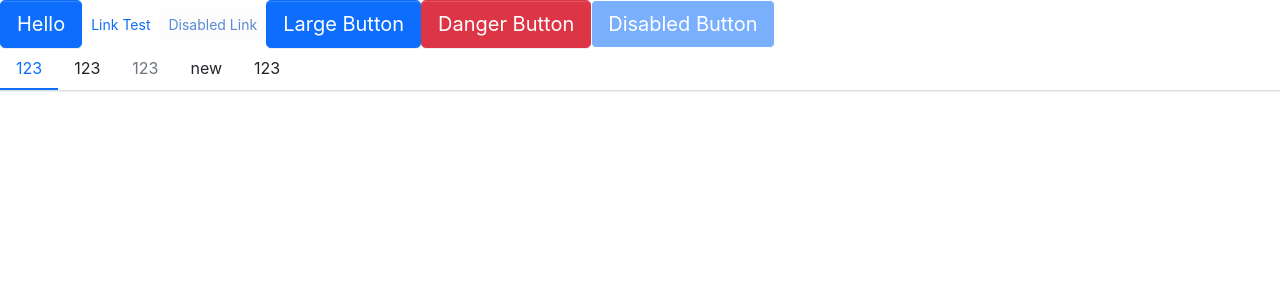
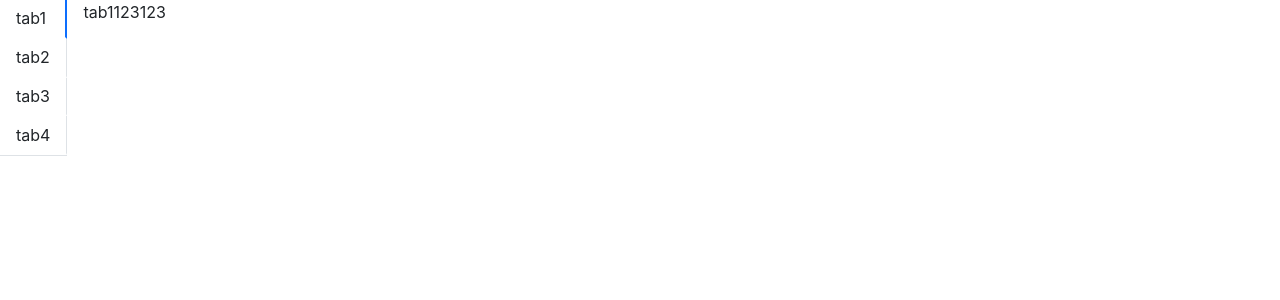
Before and after one commit to odysa/fancyUI, a React (Create React App) app: page / in a window 1280 px wide. Shown: the top 300 px of the page. Built offline with nearby package versions, Linux system fonts and the light colour scheme.

Commit message:
create Tabs and refine style

```diff
--- a/src/App.tsx
+++ b/src/App.tsx
@@ -1,18 +1,20 @@
 /*
  * @Author: Chengxu Bian
  * @Date: 2020-07-06 22:45:08
- * @Last Modified by:   Chengxu Bian
- * @Last Modified time: 2020-07-06 22:45:08
+ * @Last Modified by: Chengxu Bian
+ * @Last Modified time: 2020-07-10 18:36:51
  */
 import React from "react";
 import Button, { ButtonType, ButtonSize } from "./components/Button/button";
 import Menu from "./components/Menu/menu";
 import MenuItem from "./components/Menu/menuItem";
 import SubMenu from "./components/Menu/subMenu";
+import Tab from './components/Tab/tab';
+import TabItem from './components/Tab/tabItem'
 function App() {
   return (
     <div className="App">
-      <header className="App-header">
+      {/* <header className="App-header">
         <Button btnType={ButtonType.Primary} size={ButtonSize.Large}>
           Hello
         </Button>
@@ -43,9 +45,9 @@ function App() {
         >
           Disabled Button
         </Button>
-      </header>
-      <body>
-        <Menu mode="horizontal">
+  </header>*/}
+      {/* <body>
+        <Menu mode="vertical">
           <MenuItem>123</MenuItem>
           <MenuItem>123</MenuItem>
           <MenuItem disabled={true}>123</MenuItem>
@@ -55,7 +57,13 @@ function App() {
           </SubMenu>
           <MenuItem>123</MenuItem>
         </Menu>
-      </body>
+      </body> */}
+      <Tab mode="vertical">
+        <TabItem label="tab1">tab1123123</TabItem>
+        <TabItem label="tab2">tab2</TabItem>
+        <TabItem label="tab3">tab3</TabItem>
+        <TabItem label="tab4">tab4</TabItem>
+      </Tab>
     </div>
   );
 }
--- a/src/components/Menu/_style.scss
+++ b/src/components/Menu/_style.scss
@@ -1,3 +1,9 @@
+/*
+ * @Author: Chengxu Bian
+ * @Date: 2020-07-10 16:51:13
+ * @Last Modified by: Chengxu Bian
+ * @Last Modified time: 2020-07-10 18:34:53
+ */
 .fancy-menu {
   display: flex;
   flex-wrap: wrap;
@@ -87,6 +93,7 @@
   flex-direction: column;
   border-bottom: 0px;
   margin: 10px 20px;
+  width: max-content;
   border-right: $menu-border-width solid $menu-border-color;
   >.menu-item {
     border-left: $menu-item-active-border-width solid transparent;
--- a/src/components/Menu/menu.tsx
+++ b/src/components/Menu/menu.tsx
@@ -30,6 +30,10 @@ interface MenuContext {
 
 export const MenuContext = createContext<MenuContext>({ index: "0" });
 
+/**
+ *
+ * @param props
+ */
 const Menu: React.FC<MenuProps> = (props) => {
   const { className, mode, style, onSelect, defaultIndex, children } = props;
   const [currentIndex, setIndex] = useState(defaultIndex);
--- /dev/null
+++ b/src/components/Tab/_style.scss
@@ -0,0 +1,73 @@
+/*
+ * @Author: Chengxu Bian
+ * @Date: 2020-07-10 17:47:00
+ * @Last Modified by: Chengxu Bian
+ * @Last Modified time: 2020-07-10 18:35:05
+ */
+.fancy-tab {
+  display: flex;
+  list-style: none;
+  flex-wrap: wrap;
+  position: relative;
+  border-bottom: $tab-border-width solid $tab-border-color;
+  padding-left: 0px;
+  .tab-item {
+    border-bottom: $tab-item-active-border-width solid transparent;
+    padding: $tab-item-padding-y $tab-item-padding-x;
+    &:hover,
+    &.is-activated {
+      .tab-title {
+        cursor: pointer;
+      }
+    }
+  }
+}
+
+.tab-horizontal {
+  .tab-item {
+
+    border-bottom: $tab-item-active-border-width solid transparent;
+    padding: $tab-item-padding-y $tab-item-padding-x;
+    &:hover,
+    &.is-activated {
+      border-bottom: $tab-item-active-border-width solid $menu-item-active-color;
+      .tab-title {
+        cursor: pointer;
+      }
+    }
+    .tab-panel {
+      display: none;
+      position: absolute;
+      top: 100%;
+      left: 0;
+      text-align: left;
+      padding-left: $tab-item-padding-x;
+      &.is-opened {
+        display: block;
+      }
+    }
+  }
+}
+
+.tab-vertical {
+  flex-direction: column;
+  width: max-content;
+  >.tab-item {
+
+    border-right: $menu-border-width solid $menu-border-color;
+    &:hover,
+    &.is-activated {
+      border-right: $tab-item-active-border-width solid $menu-item-active-color;
+    }
+    .tab-panel {
+      display: none;
+      padding-left: $tab-item-padding-x;
+      &.is-opened {
+        display: block;
+        position: absolute;
+        left: 100%;
+        top: 0%;
+      }
+    }
+  }
+}
--- /dev/null
+++ b/src/components/Tab/tab.tsx
@@ -0,0 +1,71 @@
+/*
+ * @Author: Chengxu Bian
+ * @Date: 2020-07-10 16:50:59
+ * @Last Modified by: Chengxu Bian
+ * @Last Modified time: 2020-07-10 18:24:43
+ */
+import React, { createContext, useState } from "react";
+import classNames from "classnames";
+import { TabItemProps } from "./tabItem";
+type SelectCallBack = (selectIndex: number) => void;
+type TabMode = "vertical" | "horizontal";
+
+export interface TabProps {
+  defaultIndex?: number;
+  onSelect?: SelectCallBack;
+  className?: string;
+  size?: string;
+  mode?: TabMode;
+}
+
+export interface TabContext {
+  index: number;
+  onSelect?: SelectCallBack;
+}
+
+export const TabContext = createContext<TabContext>({ index: 0 });
+
+const Tab: React.FC<TabProps> = (props) => {
+  const { defaultIndex, onSelect, children, className, mode } = props;
+  const classes = classNames("fancy-tab", className, {
+    "tab-horizontal": mode === "horizontal",
+    "tab-vertical": mode === "vertical",
+  });
+  const [currentIndex, setindex] = useState(defaultIndex);
+  const handleClick = (index: number) => {
+    setindex(index);
+    if (onSelect) {
+      onSelect(index);
+    }
+  };
+  const passedContext: TabContext = {
+    index: currentIndex ? currentIndex : 0,
+    onSelect: handleClick,
+  };
+  const renderChildren = () => {
+    return React.Children.map(children, (child, index) => {
+      const childElement = child as React.FunctionComponentElement<
+        TabItemProps
+      >;
+      return React.cloneElement(childElement, { index });
+    });
+  };
+  return (
+    <div>
+      <ul className={classes}>
+        <TabContext.Provider value={passedContext}>
+          {renderChildren()}
+        </TabContext.Provider>
+      </ul>
+    </div>
+  );
+};
+
+Tab.defaultProps = {
+  defaultIndex: 0,
+  size: "sm",
+  className: "",
+  mode: "horizontal",
+};
+
+export default Tab;
--- /dev/null
+++ b/src/components/Tab/tabItem.tsx
@@ -0,0 +1,41 @@
+/*
+ * @Author: Chengxu Bian
+ * @Date: 2020-07-10 16:51:01
+ * @Last Modified by: Chengxu Bian
+ * @Last Modified time: 2020-07-10 18:36:38
+ */
+import React, { useContext } from "react";
+import classNames from "classnames";
+import { TabContext } from "./tab";
+export interface TabItemProps {
+  index?: number;
+  disabled?: boolean;
+  label: string;
+  classname?: string;
+}
+
+const TabItem: React.FC<TabItemProps> = (props) => {
+  const { index, disabled, label, children, classname } = props;
+  const context = useContext(TabContext);
+
+  const classes = classNames("tab-item", classname, {
+    "is-activated": context.index === index,
+    "is-disabled": disabled,
+  });
+  const panelClasses = classNames('tab-panel',{
+    "is-opened":context.index === index,
+  })
+  const handleClick = () => {
+    if (context.onSelect && typeof index === 'number') {context.onSelect(index)};
+  };
+  return (
+    <li className={classes}>
+      <div className="tab-title" onClick={handleClick}>
+        {label}
+      </div>
+      <div className={panelClasses}>{children}</div>
+    </li>
+  );
+};
+
+export default TabItem;
--- a/src/styles/index.scss
+++ b/src/styles/index.scss
@@ -5,10 +5,11 @@
  * @Last Modified time: 2020-07-06 22:44:53
  */
 //config
-@import 'variables';
-@import 'normalize';
+@import "variables";
+@import "normalize";
 
-@import 'mixin';
+@import "mixin";
 
-@import '../components/Button/style';
-@import '../components//Menu/style';
+@import "../components/Button/style";
+@import "../components//Menu/style";
+@import "../components/Tab/style";
```
Also changed, not shown: src/styles/_variables.scss (+202 -190 lines), 1 other file (tests, documents, lock files or other folders).
